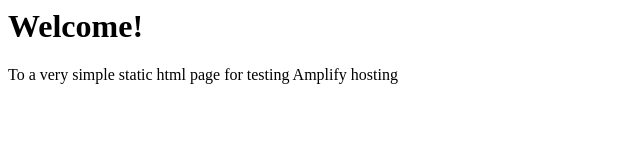
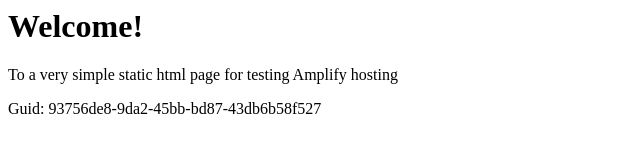
Before and after one commit to aws-aemilia-cdg/Github-PR-Commit-Integration-Test-DoNotTouch-GitHubAutoBuildCanaryTest-v1-preprod-eu-west-3, a website: page src/index.html in a window 1280 px wide. Shown: the whole page, without its empty margins (0-640 px from the left). Drawn offline with Linux system fonts and the light colour scheme.

Commit message:
commit from integ tests

```diff
--- a/src/index.html
+++ b/src/index.html
@@ -1,3 +1,5 @@
+
+
 <html lang="en">
 
 <head>
@@ -10,6 +12,6 @@
 <body>
     <h1>Welcome!</h1>
     <p>To a very simple static html page for testing Amplify hosting</p>
-</body>
+    <p>Guid: 93756de8-9da2-45bb-bd87-43db6b58f527</p></body>
 
 </html>
```
